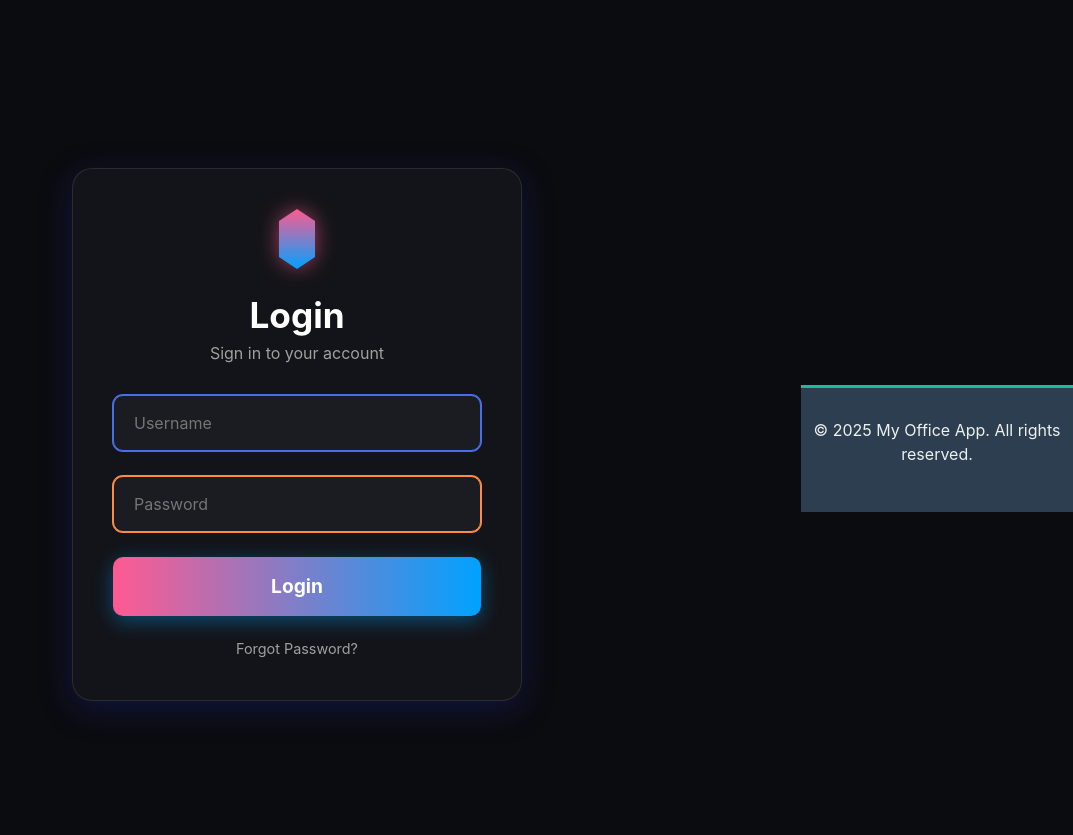
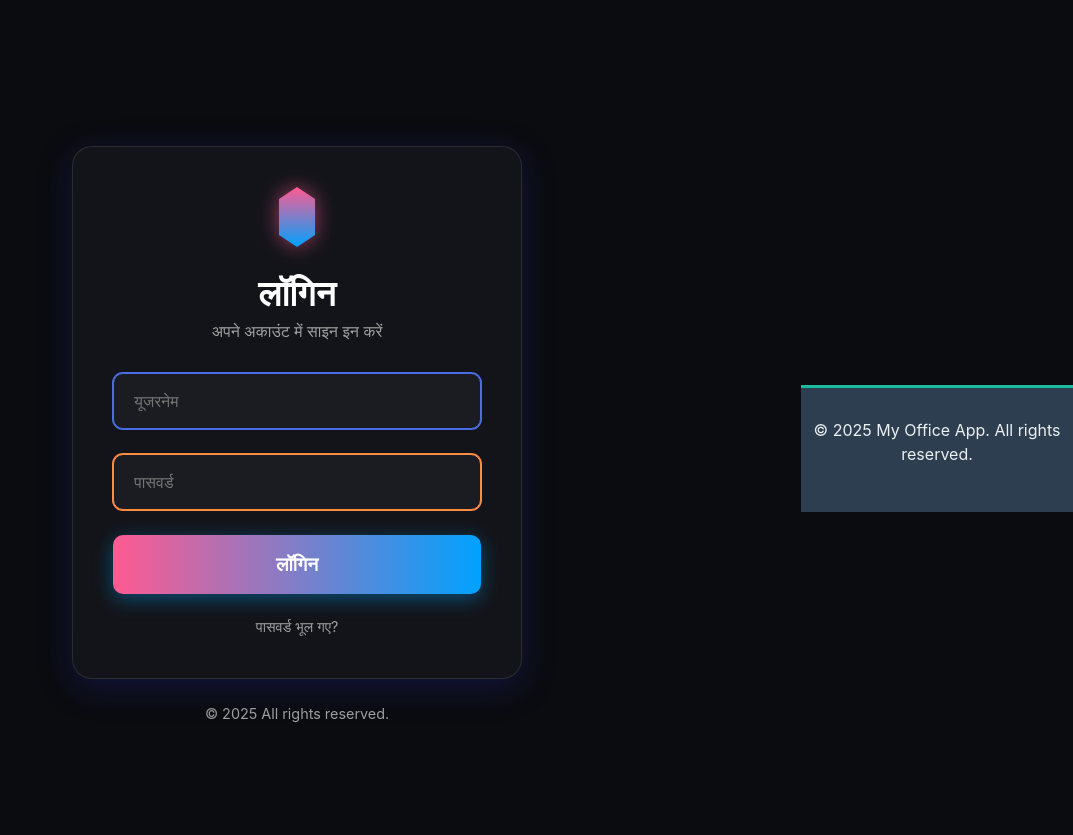
Before and after one commit to Abhijeet630/abhiitadmin, a Flask app: page /login in a window 1280 px wide. Shown: the part 59-894 px from the top of the page, without its empty margins (207-1280 px from the left). Run offline with Flask 3, Linux system fonts and the light colour scheme.

Commit message:
Auto update from VS Code

```diff
--- a/templates/login.html
+++ b/templates/login.html
@@ -16,8 +16,8 @@
             </svg>
         </div>
         <div class="login-form-container">
-            <h2 class="title">Login</h2>
-            <p class="subtitle">Sign in to your account</p>
+            <h2 class="title">लॉगिन</h2>
+            <p class="subtitle">अपने अकाउंट में साइन इन करें</p>
 
             {% with messages = get_flashed_messages(with_categories=true) %}
             {% if messages %}
@@ -33,17 +33,20 @@
 
             <form method="POST">
                 <div class="input-group">
-                    <input type="text" id="username" name="username" placeholder="Username" required>
+                    <input type="text" id="username" name="username" placeholder="यूजरनेम" required>
                 </div>
                 <div class="input-group">
-                    <input type="password" id="password" name="password" placeholder="Password" required>
+                    <input type="password" id="password" name="password" placeholder="पासवर्ड" required>
                 </div>
-                <button type="submit" class="login-btn">Login</button>
+                <button type="submit" class="login-btn">लॉगिन</button>
             </form>
             <div class="link-area">
-                <a href="#" class="forgot-password">Forgot Password?</a>
+                <a href="#" class="forgot-password">पासवर्ड भूल गए?</a>
             </div>
         </div>
+    </div>
+    <div class="footer-text mt-4">
+        &copy; 2025 All rights reserved.
     </div>
 </div>
 
@@ -64,6 +67,7 @@
     .main-login-page {
         width: 100%;
         display: flex;
+        flex-direction: column; /* To stack login card and footer vertically */
         justify-content: center;
         align-items: center;
         min-height: 100vh;
@@ -204,5 +208,12 @@
         color: #66bb6a;
     }
 
+    .footer-text {
+        color: #a0a0a0;
+        font-size: 0.9rem;
+        margin-top: 2rem;
+        text-align: center;
+    }
+
 </style>
 {% endblock %}
```
